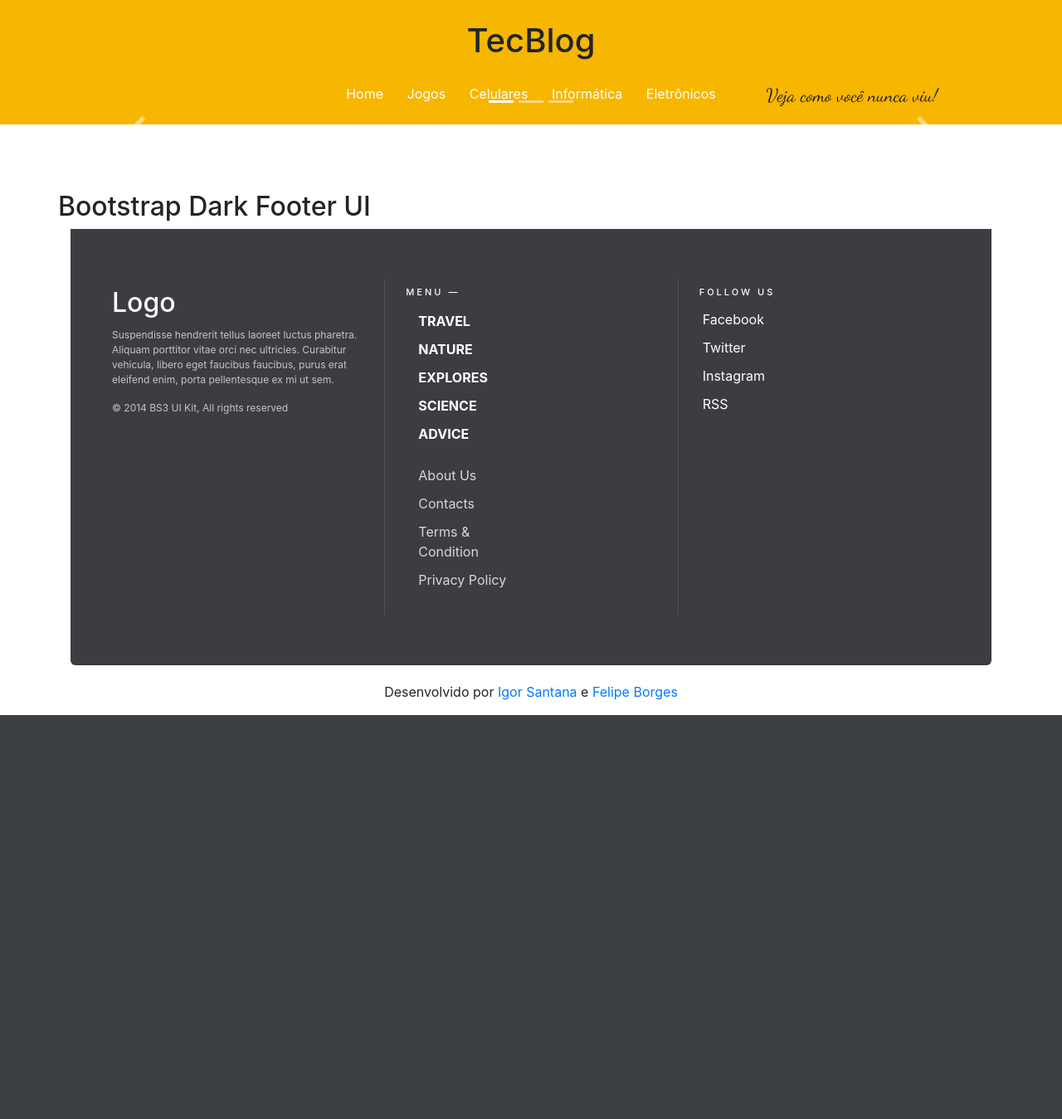
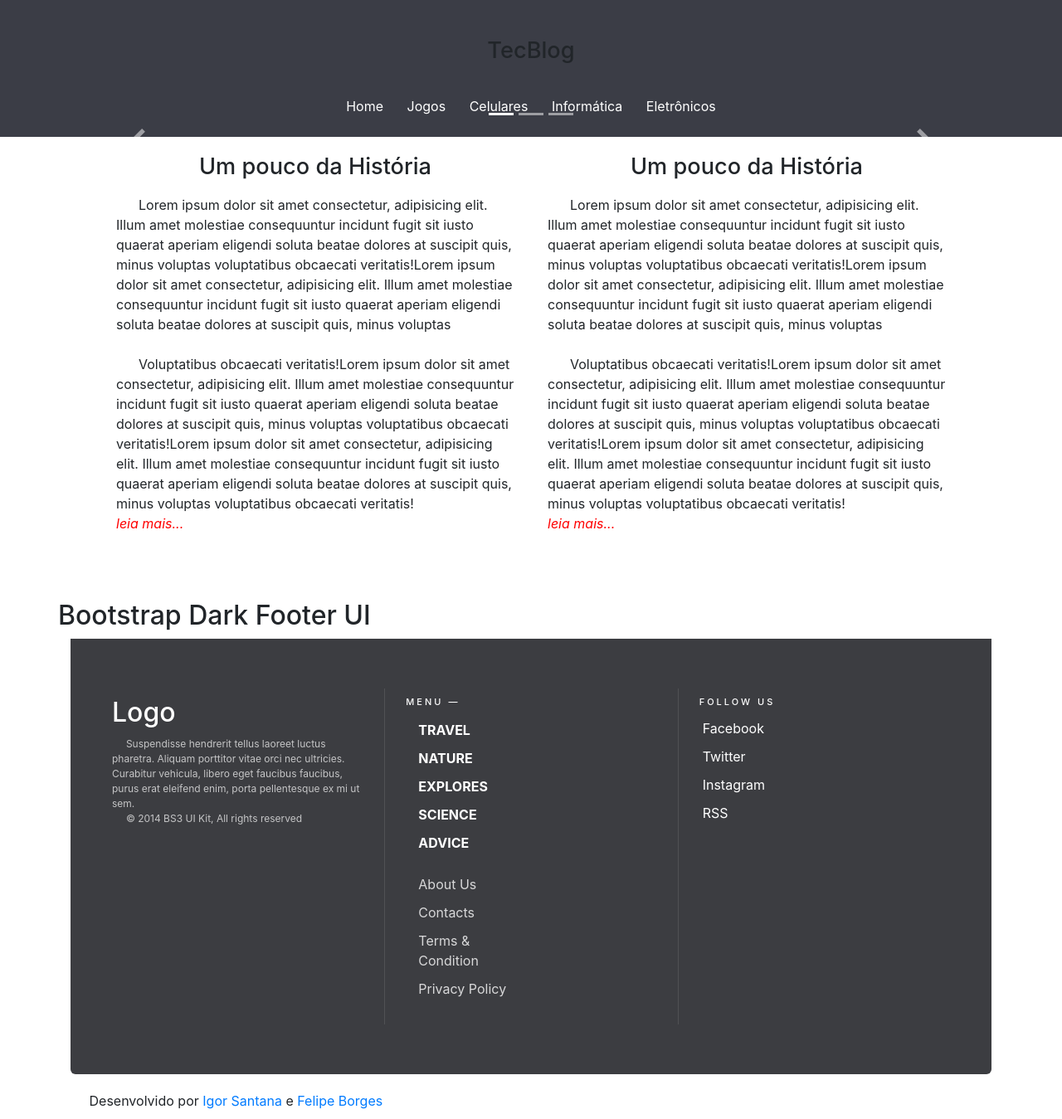
Before and after one commit to IgorTSSantana/vitrine-ferraro, a WordPress theme: template index.php in a window 1280 px wide. Shown: the whole page at 83% size. Before the commit the page ends 862 px from the top, so only its background shows below. Run offline with PHP 8.4 and a stand-in for WordPress, Linux system fonts and the light colour scheme; the site name, menu and one post (Sample post) are stand-ins, and other content is empty; some libraries are stand-ins or nearby versions.

Commit message:
Pág Contato e Home

```diff
--- a/header.php
+++ b/header.php
@@ -7,7 +7,11 @@
     <meta charset="utf-8">
 
     <link rel="stylesheet" type="text/css" href="<?php echo get_template_directory_uri() . '/public/css/reset.css'?>">
-    <link rel="stylesheet" type="text/css" href="<?php echo get_template_directory_uri() . '/public/bootstrap/css/bootstrap.min.css'?>">
+    <link rel="stylesheet" type="text/css"
+        href="<?php echo get_template_directory_uri() . '/public/bootstrap/css/bootstrap.min.css'?>">
+    <link rel="stylesheet" href="https://pro.fontawesome.com/releases/v5.10.0/css/all.css" integrity="sha384-AYmEC3Yw5cVb3ZcuHtOA93w35dYTsvhLPVnYs9eStHfGJvOvKxVfELGroGkvsg+p" crossorigin="anonymous"/>
+    <link rel="stylesheet" type="text/css" href="<?php echo get_template_directory_uri() . '/public/css/index.css'?>">
+    <link rel="stylesheet" type="text/css" href="<?php echo get_template_directory_uri() . '/public/css/contato.css'?>">
     <link rel="stylesheet" type="text/css" href="<?php echo get_template_directory_uri() . '/public/css/header.css'?>">
     <link rel="stylesheet" type="text/css" href="<?php echo get_template_directory_uri() . '/public/css/footer.css'?>">
 
@@ -26,13 +30,11 @@
         </div>
 
         <div id="area-menu">
-            <a href="index.html">Home</a>
+            <a href="index.php">Home</a>
             <a href="jogos.html">Jogos</a>
             <a href="celulares.html">Celulares</a>
             <a href="informatica.html">Informática</a>
             <a href="eletronicos.html">Eletrônicos</a>
         </div>
 
-        <div id="slogan">Veja como você nunca viu!</div>
-
     </header>
--- a/index.php
+++ b/index.php
@@ -51,6 +51,51 @@ $post_destaques = [
     </div>
     <?php endif; ?>
 </section>
+<div id="duas-colunas">
+    <div id="texto1">
+        <h1>Um pouco da História</h1>
+        <p>
+            Lorem ipsum dolor sit amet consectetur, adipisicing elit.
+            Illum amet molestiae consequuntur incidunt fugit sit iusto quaerat
+            aperiam eligendi soluta beatae dolores at suscipit quis, minus voluptas
+            voluptatibus obcaecati veritatis!Lorem ipsum dolor sit amet consectetur, adipisicing elit.
+            Illum amet molestiae consequuntur incidunt fugit sit iusto quaerat
+            aperiam eligendi soluta beatae dolores at suscipit quis, minus voluptas
+        </p> <br>
+        <p>
+            Voluptatibus obcaecati veritatis!Lorem ipsum dolor sit amet consectetur, adipisicing elit.
+            Illum amet molestiae consequuntur incidunt fugit sit iusto quaerat
+            aperiam eligendi soluta beatae dolores at suscipit quis, minus voluptas
+            voluptatibus obcaecati veritatis!Lorem ipsum dolor sit amet consectetur, adipisicing elit.
+            Illum amet molestiae consequuntur incidunt fugit sit iusto quaerat
+            aperiam eligendi soluta beatae dolores at suscipit quis, minus voluptas
+            voluptatibus obcaecati veritatis!
+        </p> <a href="">leia mais...</a>
+    </div>
+
+    <div id="texto2">
+        <h1>Um pouco da História</h1>
+        <p>
+            Lorem ipsum dolor sit amet consectetur, adipisicing elit.
+            Illum amet molestiae consequuntur incidunt fugit sit iusto quaerat
+            aperiam eligendi soluta beatae dolores at suscipit quis, minus voluptas
+            voluptatibus obcaecati veritatis!Lorem ipsum dolor sit amet consectetur, adipisicing elit.
+            Illum amet molestiae consequuntur incidunt fugit sit iusto quaerat
+            aperiam eligendi soluta beatae dolores at suscipit quis, minus voluptas
+        </p> <br>
+        <p>
+            Voluptatibus obcaecati veritatis!Lorem ipsum dolor sit amet consectetur, adipisicing elit.
+            Illum amet molestiae consequuntur incidunt fugit sit iusto quaerat
+            aperiam eligendi soluta beatae dolores at suscipit quis, minus voluptas
+            voluptatibus obcaecati veritatis!Lorem ipsum dolor sit amet consectetur, adipisicing elit.
+            Illum amet molestiae consequuntur incidunt fugit sit iusto quaerat
+            aperiam eligendi soluta beatae dolores at suscipit quis, minus voluptas
+            voluptatibus obcaecati veritatis!
+        </p> <a href="">leia mais...</a>
+    </div>
+</div>
+<div class="clear"></div>
+
 
 <?php
 
--- /dev/null
+++ b/public/css/contato.css
@@ -0,0 +1,30 @@
+.titulo-site {
+    border-bottom: 1px solid rgb(206, 196, 196);
+}
+
+iframe {
+    padding-top: 20px;
+}
+
+.contato-conteudo {
+    width: auto;
+}
+
+
+.tipos-contatos {
+    font-size: 1.5em;
+}
+
+.clear {
+    clear: both;
+}
+
+.contato-contato {
+    margin-top: 200px;
+}
+
+@media (max-width: 768px) {
+    .contato-contato {
+        margin-top: 20px;
+    }
+}
--- a/public/css/header.css
+++ b/public/css/header.css
@@ -1,9 +1,9 @@
-:root {
-    --font: 'Dancing Script', cursive;
+body {
+    margin: 0 auto;
 }
 
 header {
-    background: #f7b600;
+    background: #3b3d46;
     padding: 15px;
     text-align: center;
 }
@@ -11,14 +11,6 @@ header {
 #area-logo,
 #area-menu {
     padding: 10px;
-}
-
-header #slogan {
-    font-size: 1.4em;
-    font-family: var(--font);
-    position: absolute;
-    right: 150px;
-    top: 98px;
 }
 
 header a:link,
--- /dev/null
+++ b/public/css/index.css
@@ -0,0 +1,39 @@
+h1{
+    font-size: 1.7em;
+    padding: 20px 20px 10px 20px;
+    text-align: center;
+}
+p{
+    margin: 0 0px;
+    text-align: left;
+}
+
+p:before {
+    content: "\00a0\00a0\00a0\00a0\00a0"
+}
+
+
+#duas-colunas {
+    width: 1000px;
+    margin: 0 auto;
+}
+
+#texto1 {
+    width: 480px;
+    float: left;
+}
+
+#texto2 {
+    width: 480px;
+	float: right;
+}
+
+#duas-colunas a {
+    font-style: italic;
+    color: red;
+    text-decoration: none;
+}
+
+.clear {
+    clear: both;
+}
```
Also changed, not shown: page-contato.php (added, +48 -0 lines), page-produtos.php (added, +45 -0 lines), page.php (added, +45 -0 lines), style.css (line endings or trailing spaces).
